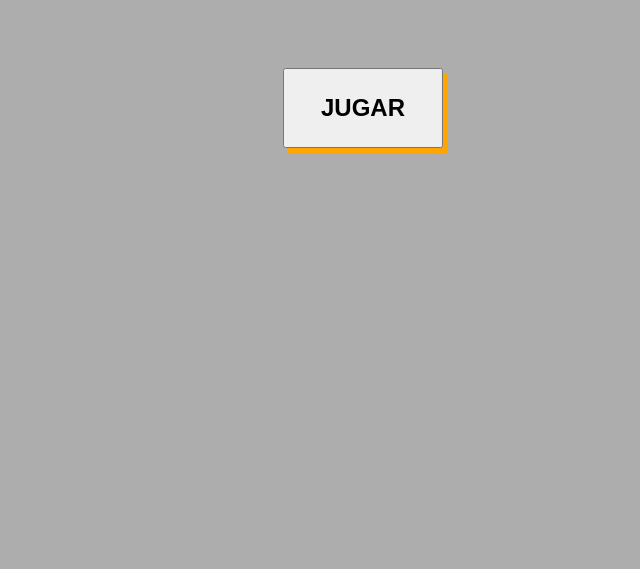
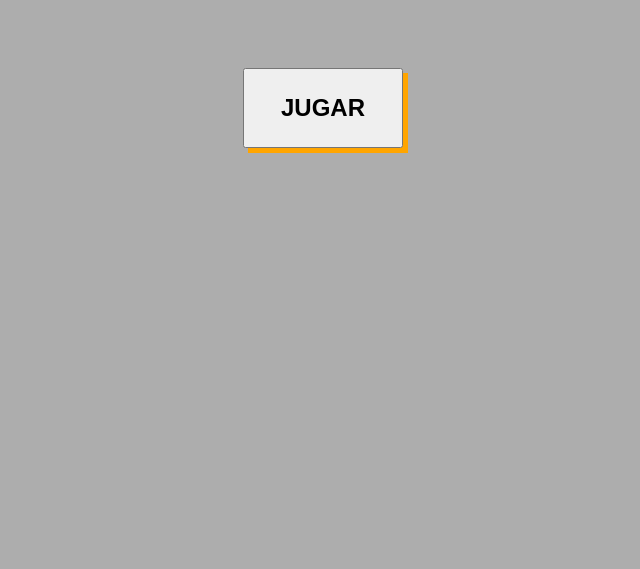
Before and after one commit to Andrushkon/Wordle, a plain HTML site: page index.html in a window 1280 px wide. Shown: the part 231-800 px from the top of the page, without its empty margins (317-957 px from the left). Drawn offline with Linux system fonts and the light colour scheme.

Commit message:
css version 1

```diff
--- a/style.css
+++ b/style.css
@@ -132,5 +132,5 @@ left: 21vw;
     transform: translateX(-5vh);
 }
 #practicebtn{
-    transform: translateX(5vh);
+    transform: translateX(0vh);
 }
```
